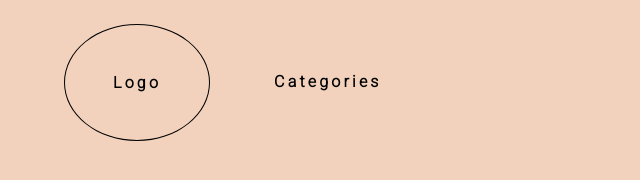
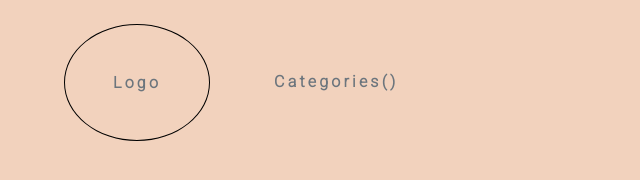
Before and after one commit to ichala/Javascript-Capstone, a plain HTML site: page index.html in a window 1280 px wide. Shown: the whole page, without its empty margins (0-640 px from the left). Drawn offline with Linux system fonts and the light colour scheme.

Commit message:
Add font styling to header

```diff
--- a/style.css
+++ b/style.css
@@ -15,6 +15,7 @@ body {
   font-family: 'Roboto', sans-serif;
   font-weight: bolder;
   letter-spacing: 0.2em;
+  color: #6c757d;
 }
 .nav {
   margin-top: 1.5rem;
```
Also changed, not shown: index.html (+1 -1 lines).
